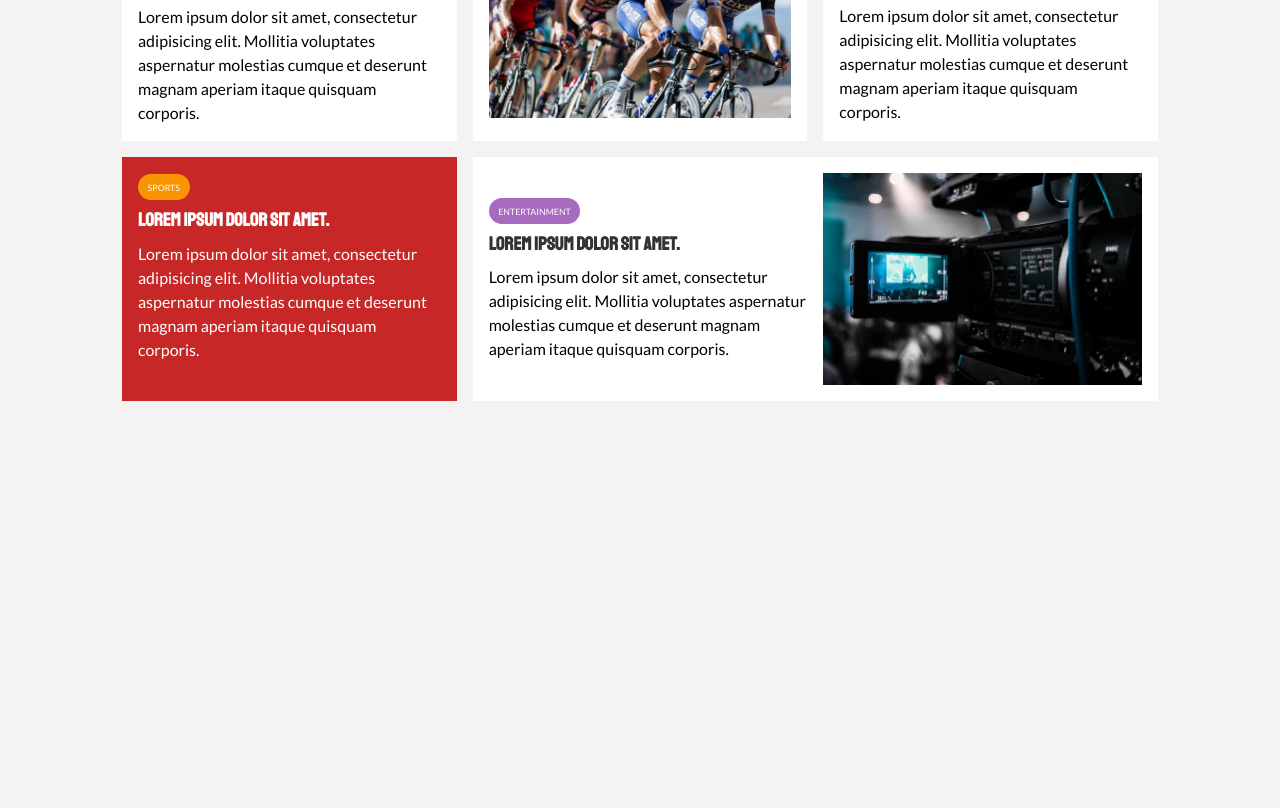
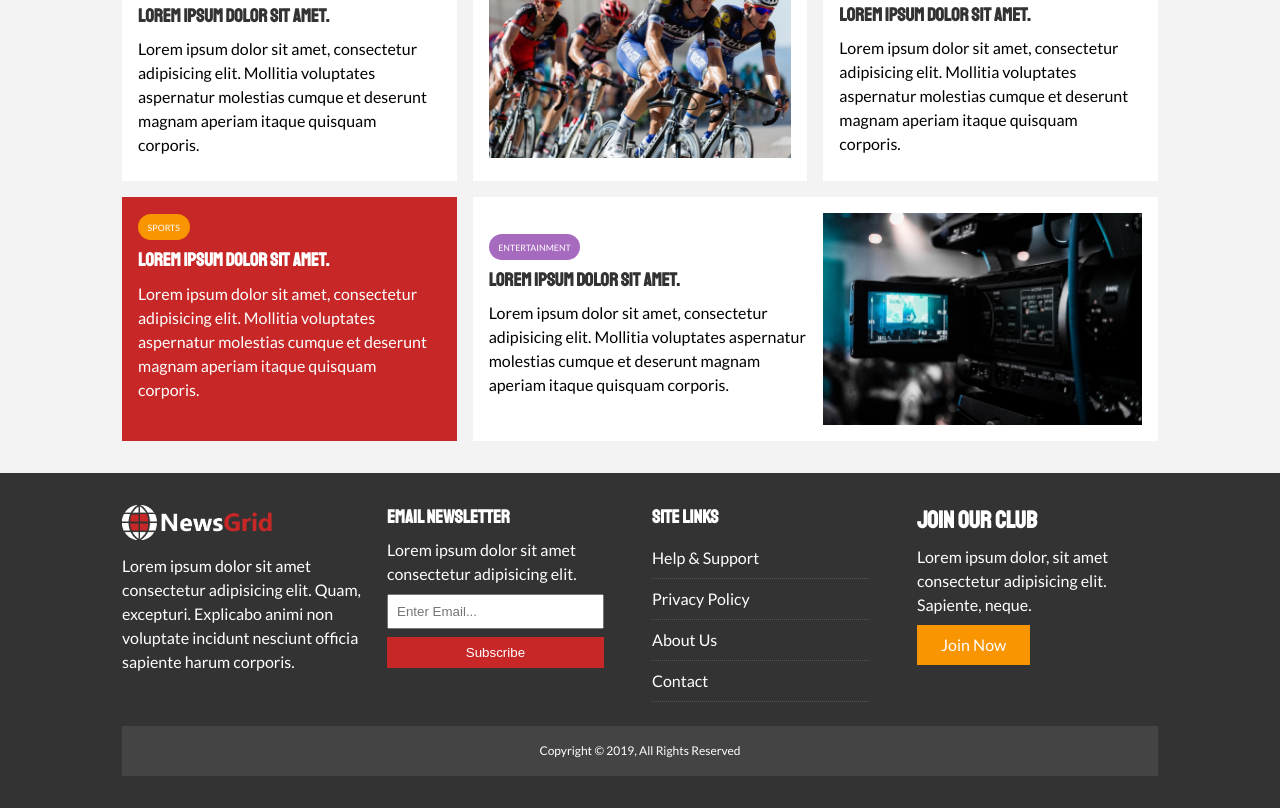
Before and after one commit to bcaruthers/newsgrid, a plain HTML site: page index.html in a window 1280 px wide. Shown: the part 1126-1934 px from the top of the page. Before the commit the page ends 1527 px from the top, so only its background shows below. Drawn offline with Linux system fonts and the light colour scheme.

Commit message:
Added the footer.

```diff
--- a/css/style.css
+++ b/css/style.css
@@ -31,6 +31,10 @@ a {
 
 ul {
     list-style: none;
+}
+
+p {
+    margin: 0.5rem 0;
 }
 
 img {
@@ -122,12 +126,22 @@ h1, h2, h3, h4, h5, h6 {
     color: #fff;
 }
 
-.py-1 { padding 1.5rem 0; }
-.py-2 { padding 2rem 0; }
-.py-3 { padding 3rem 0; }
-.p-1 { padding 1.5rem; }
-.p-2 { padding 2rem; }
-.p-3 { padding 3rem; }
+.py-1 { padding: 1.5rem 0;}
+.py-2 { padding: 2rem 0;}
+.py-3 { padding: 3rem 0;}
+.p-1 { padding: 1.5rem;}
+.p-2 { padding: 2rem;}
+.p-3 { padding: 3rem;}
+
+.list li {
+    padding: 0.5rem 0;
+    border-bottom: #555 dotted 1px;
+    width: 90%;
+}
+
+.list li a:hover {
+    color: var(--primary-color) !important;
+}
 
 /* Navigation */
 #main-nav {
@@ -231,3 +245,41 @@ h1, h2, h3, h4, h5, h6 {
 #home-articles .articles-container > *:last-child {
     grid-column: 2 / span 2;
 }
+
+/* Footer */
+#main-footer {
+    background: var(--dark-color);
+    color: #fff;
+}
+
+#main-footer img {
+    width: 150px;
+}
+
+#main-footer a {
+    color: #fff;
+}
+
+#main-footer .footer-container {
+    display: grid;
+    grid-template-columns: repeat(4, 1fr);
+    grid-gap: 1.5rem;
+}
+
+#main-footer .footer-container > *:last-child {
+    background: #444;
+    grid-column: 1 / span 4;
+    padding: 0.5rem;
+    text-align: center;
+    font-size: 0.75rem;
+}
+
+#main-footer .footer-container input[type='email'] {
+    width: 90%;
+    padding: 0.5rem;
+    margin-bottom: 0.5rem;
+}
+
+#main-footer .footer-container input[type='submit'] {
+    width: 90%;
+}
--- a/index.html
+++ b/index.html
@@ -109,5 +109,40 @@
             </div>
         </div>
     </section>
+
+    <!-- Footer -->
+    <footer id="main-footer" class="py-2">
+        <div class="container footer-container">
+            <div>
+                <img src="img/logo_light.png" alt="NewsGrid">
+                <p>Lorem ipsum dolor sit amet consectetur adipisicing elit. Quam, excepturi. Explicabo animi non voluptate incidunt nesciunt officia sapiente harum corporis.</p>
+            </div>
+            <div>
+                <h3>Email Newsletter</h3>
+                <p>Lorem ipsum dolor sit amet consectetur adipisicing elit.</p>
+                <form>
+                    <input type="email" placeholder="Enter Email...">
+                    <input type="submit" value="Subscribe" class="btn btn-primary">
+                </form>
+            </div>
+            <div>
+                <h3>Site Links</h3>
+                <ul class="list">
+                    <li><a href="#">Help & Support</a></li>
+                    <li><a href="#">Privacy Policy</a></li>
+                    <li><a href="#">About Us</a></li>
+                    <li><a href="#">Contact</a></li>
+                </ul>
+            </div>
+            <div>
+                <h2>Join Our Club</h2>
+                <p>Lorem ipsum dolor, sit amet consectetur adipisicing elit. Sapiente, neque.</p>
+                <a href="#" class="btn btn-secondary">Join Now</a>
+            </div>
+            <div>
+                <p>Copyright &copy; 2019, All Rights Reserved</p>
+            </div>
+        </div>
+    </footer>
 </body>
 </html>
```
